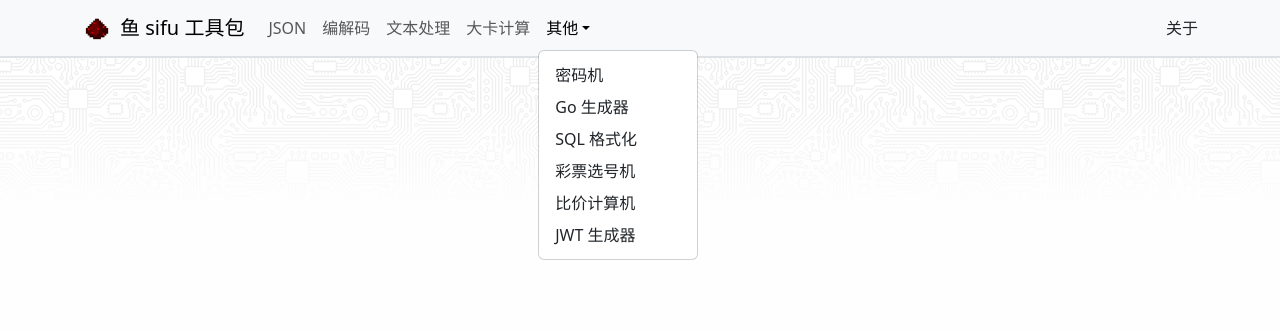
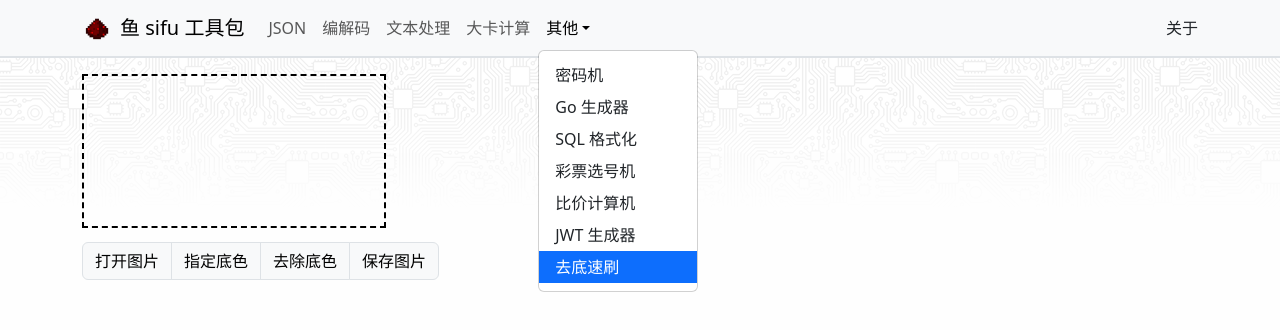
Before and after one commit to zjyl1994/my-web-tools, a React (Vite) app: page /removebg in a window 1280 px wide. Both pictures are taken after a click on the button "其他". Shown: the top 330 px of the page. Built offline with nearby package versions, Linux system fonts and the light colour scheme.

Commit message:
feat: remove bg

```diff
--- a/src/App.tsx
+++ b/src/App.tsx
@@ -16,6 +16,7 @@ import AboutPage from '@/pages/about';
 import LazyGoPage from '@/pages/lazygo';
 import PriceCalcPage from "./pages/pricecalc";
 import JwtPage from "./pages/jwt";
+import RemoveBgPage from "./pages/removebg";
 import { ToastContainer } from 'react-toastify';
 import 'react-toastify/dist/ReactToastify.css';
 
@@ -44,6 +45,7 @@ function App() {
                 <NavDropdown.Item as={Link} to="/lottery" active={Boolean(useMatch('/lottery'))} eventKey="lottery">彩票选号机</NavDropdown.Item>
                 <NavDropdown.Item as={Link} to="/pricecalc" active={Boolean(useMatch('/pricecalc'))} eventKey="pricecalc">比价计算机</NavDropdown.Item>
                 <NavDropdown.Item as={Link} to="/jwt" active={Boolean(useMatch('/jwt'))} eventKey="jwt">JWT 生成器</NavDropdown.Item>
+                <NavDropdown.Item as={Link} to="/removebg" active={Boolean(useMatch('/removebg'))} eventKey="removebg">去底速刷</NavDropdown.Item>
               </NavDropdown>
             </Nav>
             <Nav.Link as={Link} to="/about" active={Boolean(useMatch('/about'))} eventKey="about">关于</Nav.Link>
@@ -64,6 +66,7 @@ function App() {
           <Route path="/lazygo" element={<LazyGoPage />} />
           <Route path="/pricecalc" element={<PriceCalcPage />} />
           <Route path="/jwt" element={<JwtPage />} />
+          <Route path="/removebg" element={<RemoveBgPage />} />
         </Routes>
       </Container>
       <ToastContainer />
--- /dev/null
+++ b/src/pages/removebg/index.tsx
@@ -0,0 +1,119 @@
+import Button from 'react-bootstrap/Button';
+import ButtonGroup from 'react-bootstrap/ButtonGroup';
+import ButtonToolbar from 'react-bootstrap/ButtonToolbar';
+import React, { useRef, useState } from 'react';
+
+const RemoveBgPage: React.FC = () => {
+    const canvasRef = useRef<HTMLCanvasElement>(null);
+    const [backgroundColor, setBackgroundColor] = useState<string>('#ffffff'); // 默认颜色为白色
+
+    const handleOpenImage = () => {
+        const input = document.createElement('input');
+        input.type = 'file';
+        input.accept = 'image/*';
+        input.onchange = (event: any) => {
+            const file = event.target.files[0];
+            if (file) {
+                const reader = new FileReader();
+                reader.onload = (e: any) => {
+                    const img = new Image();
+                    img.onload = () => {
+                        const canvas = canvasRef.current;
+                        if (canvas) {
+                            const ctx = canvas.getContext('2d');
+                            if (ctx) {
+                                canvas.width = img.width;
+                                canvas.height = img.height;
+                                ctx.drawImage(img, 0, 0);
+
+                                // 获取 (0,0) 坐标点的颜色
+                                const pixelData = ctx.getImageData(0, 0, 1, 1).data;
+                                const r = pixelData[0];
+                                const g = pixelData[1];
+                                const b = pixelData[2];
+                                const hexColor = rgbToHex(r, g, b);
+                                setBackgroundColor(hexColor);
+                                console.log("设置背景色为:", hexColor);
+                            }
+                        }
+                    };
+                    img.src = e.target.result;
+                };
+                reader.readAsDataURL(file);
+            }
+        };
+        input.click();
+    };
+
+    const rgbToHex = (r: number, g: number, b: number): string => {
+        return `#${((1 << 24) + (r << 16) + (g << 8) + b).toString(16).slice(1).toUpperCase()}`;
+    };
+
+    const handleSelectBackground = () => {
+        const input = document.createElement('input');
+        input.type = 'color';
+        input.value = backgroundColor;
+        input.onchange = (event: any) => {
+            setBackgroundColor(event.target.value);
+            console.log("选择的底色:", event.target.value);
+        };
+        input.click();
+    };
+
+    const handleRemoveBackground = () => {
+        const canvas = canvasRef.current;
+        if (canvas) {
+            const ctx = canvas.getContext('2d');
+            if (ctx) {
+                const imageData = ctx.getImageData(0, 0, canvas.width, canvas.height);
+                const data = imageData.data;
+                const [r, g, b] = hexToRgb(backgroundColor);
+
+                for (let i = 0; i < data.length; i += 4) {
+                    if (data[i] === r && data[i + 1] === g && data[i + 2] === b) {
+                        data[i + 3] = 0; // 设置 alpha 通道为 0，表示透明
+                    }
+                }
+
+                ctx.putImageData(imageData, 0, 0);
+                console.log("去除底色");
+            }
+        }
+    };
+
+    const hexToRgb = (hex: string): [number, number, number] => {
+        const bigint = parseInt(hex.slice(1), 16);
+        const r = (bigint >> 16) & 255;
+        const g = (bigint >> 8) & 255;
+        const b = bigint & 255;
+        return [r, g, b];
+    };
+
+    const handleSaveImage = () => {
+        const canvas = canvasRef.current;
+        if (canvas) {
+            const image = canvas.toDataURL("image/png");
+            const link = document.createElement('a');
+            link.href = image;
+            link.download = 'canvas-image.png';
+            link.click();
+        }
+    };
+
+    return (
+        <>
+            <canvas ref={canvasRef} style={{ border: '2px dashed #000' }}></canvas>
+
+            <ButtonToolbar>
+                <ButtonGroup className="me-2 mt-2">
+                    <Button variant="light" className="border" onClick={handleOpenImage}>打开图片</Button>
+                    <Button variant="light" className="border" onClick={handleSelectBackground}>指定底色</Button>
+                    <Button variant="light" className="border" onClick={handleRemoveBackground}>去除底色</Button>
+                    <Button variant="light" className="border" onClick={handleSaveImage}>保存图片</Button>
+                </ButtonGroup>
+            </ButtonToolbar>
+        </>
+    )
+}
+
+export default RemoveBgPage
```
